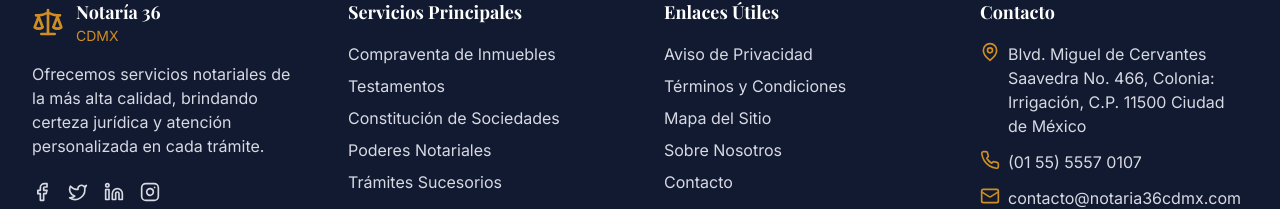
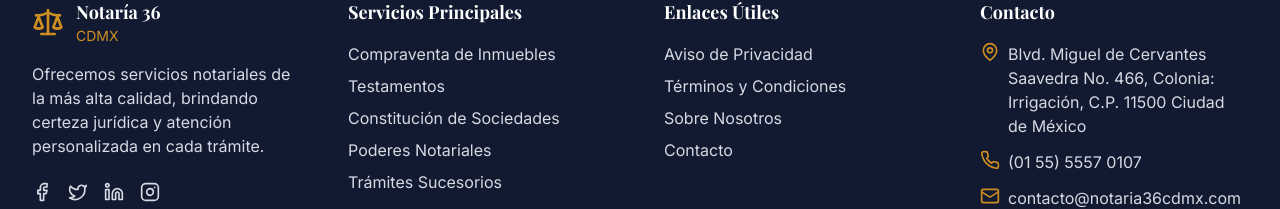
Before and after one commit to Delibes81/not36v2, a React (Vite) app: page /privacidad in a window 1280 px wide. Shown: the part 3239-3448 px from the top of the page. Built offline with nearby package versions, Linux system fonts and the light colour scheme.

Commit message:
Remove sitemap link from footer

```diff
--- a/src/data/navigation.ts
+++ b/src/data/navigation.ts
@@ -12,5 +12,4 @@ export const navItems: MenuItem[] = [
 export const footerLinks: MenuItem[] = [
   { label: 'Aviso de Privacidad', href: '/privacidad' },
   { label: 'Términos y Condiciones', href: '/terminos' },
-  { label: 'Mapa del Sitio', href: '/sitemap' },
 ];
```
